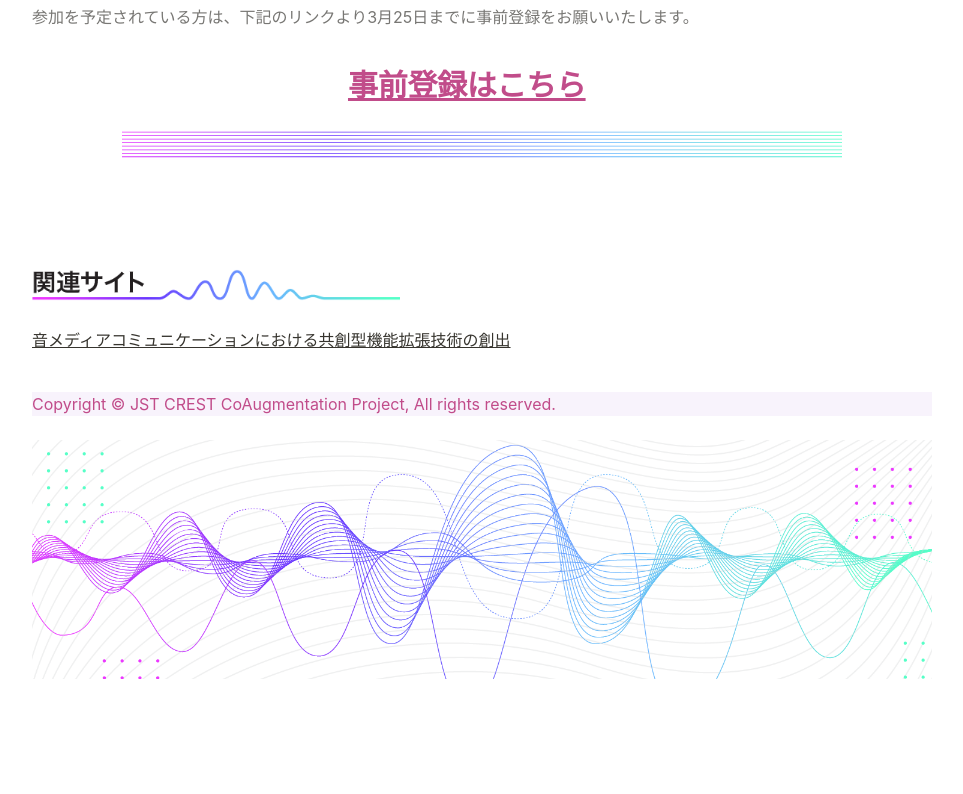
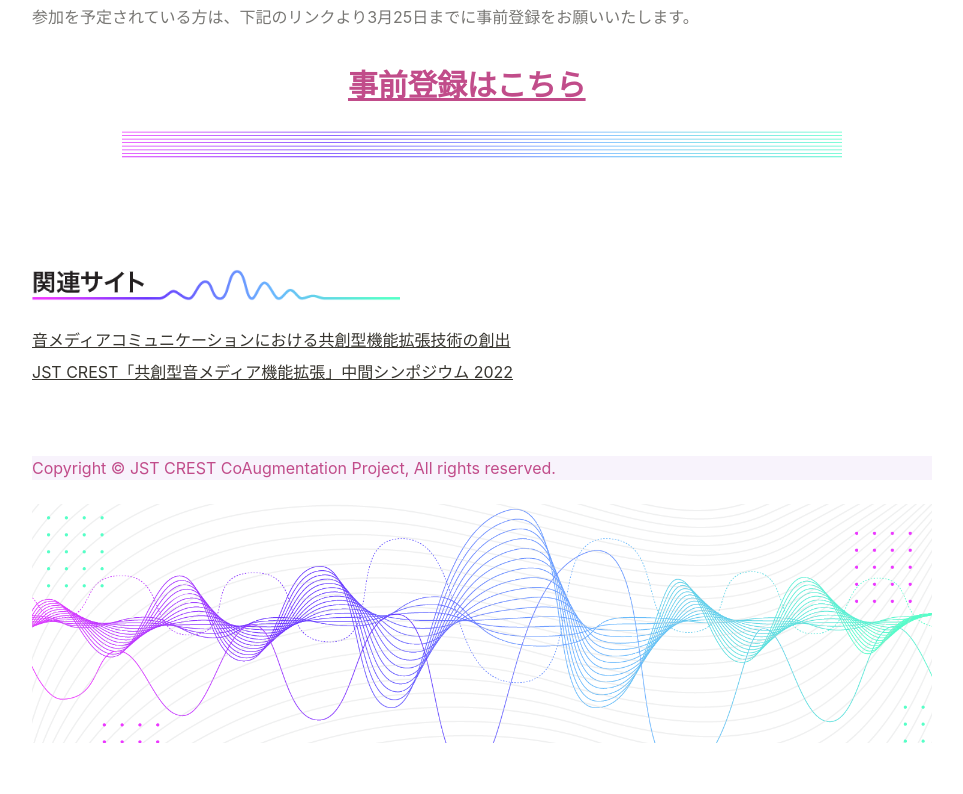
Before and after one commit to todalab/crest-coaugmentation, a plain HTML site: page index.html in a window 1280 px wide. Shown: the part 8211-9005 px from the top of the page, without its empty margins (158-1121 px from the left). Before the commit the page ends 8970 px from the top, so only its background shows below. Drawn offline with Linux system fonts and the light colour scheme.

Commit message:
Add previous HP link

```diff
--- a/index.html
+++ b/index.html
@@ -733,6 +733,7 @@ blockquote {
 </p></div><div id="1ad468ee-b10d-8033-968f-db1d6787e2d5" style="width:37.5%" class="column"><h1 id="1ad468ee-b10d-801d-a7aa-cd7fcc35b619" class="block-color-red"><mark class="highlight-pink"><strong><a href="https://forms.gle/MGRB8yuzvPgJkCge9">事前登録はこちら</a></strong></mark></h1></div><div id="1ad468ee-b10d-80e2-bc8a-f9e563484a7b" style="width:29.166666666666675%" class="column"><p id="1ad468ee-b10d-8081-820d-f4c287a7a195" class="">
 </p></div></div><figure id="1ad468ee-b10d-8060-86a8-d1a73f0f7a82" class="image"><a href="JST%20CREST%E3%80%8C%E5%85%B1%E5%89%B5%E5%9E%8B%E9%9F%B3%E3%83%A1%E3%83%86%E3%82%99%E3%82%A3%E3%82%A2%E6%A9%9F%E8%83%BD%E6%8B%A1%E5%BC%B5%E3%80%8D%E6%88%90%E6%9E%9C%E5%A0%B1%E5%91%8A%E3%82%B7%E3%83%B3%E3%83%9B%E3%82%9A%E3%82%B7%E3%82%99%E3%82%A6%E3%83%A0%201ad468eeb10d80859c9dde2c4b00cef1/%25E3%2582%25A2%25E3%2583%25BC%25E3%2583%2588%25E3%2583%259B%25E3%2582%2599%25E3%2583%25BC%25E3%2583%2588%25E3%2582%2599_28_%25E3%2581%25AE%25E3%2582%25B3%25E3%2583%2592%25E3%2582%259A%25E3%2583%25BC_6.png"><img style="width:720px" src="images/%25E3%2582%25A2%25E3%2583%25BC%25E3%2583%2588%25E3%2583%259B%25E3%2582%2599%25E3%2583%25BC%25E3%2583%2588%25E3%2582%2599_28_%25E3%2581%25AE%25E3%2582%25B3%25E3%2583%2592%25E3%2582%259A%25E3%2583%25BC_6.png"/></a></figure><p id="1ad468ee-b10d-80ad-b369-f27567953dfd" class="">
 </p><p id="1ad468ee-b10d-80f3-a6a2-f79d294de3a5" class="">
-</p><figure id="1ad468ee-b10d-8096-92ad-c64f04de04d1" class="image" style="text-align:left"><a href="JST%20CREST%E3%80%8C%E5%85%B1%E5%89%B5%E5%9E%8B%E9%9F%B3%E3%83%A1%E3%83%86%E3%82%99%E3%82%A3%E3%82%A2%E6%A9%9F%E8%83%BD%E6%8B%A1%E5%BC%B5%E3%80%8D%E6%88%90%E6%9E%9C%E5%A0%B1%E5%91%8A%E3%82%B7%E3%83%B3%E3%83%9B%E3%82%9A%E3%82%B7%E3%82%99%E3%82%A6%E3%83%A0%201ad468eeb10d80859c9dde2c4b00cef1/%25E3%2582%25A2%25E3%2583%25BC%25E3%2583%2588%25E3%2583%259B%25E3%2582%2599%25E3%2583%25BC%25E3%2583%2588%25E3%2582%2599_10_%25E3%2581%25AE%25E3%2582%25B3%25E3%2583%2592%25E3%2582%259A%25E3%2583%25BC_13.png"><img style="width:368px" src="images/%25E3%2582%25A2%25E3%2583%25BC%25E3%2583%2588%25E3%2583%259B%25E3%2582%2599%25E3%2583%25BC%25E3%2583%2588%25E3%2582%2599_10_%25E3%2581%25AE%25E3%2582%25B3%25E3%2583%2592%25E3%2582%259A%25E3%2583%25BC_13.png"/></a></figure><p id="1ad468ee-b10d-80a3-87f4-c9f70326028e" class=""><a href="https://www.toda.is.i.nagoya-u.ac.jp/CREST/index.html">音メディアコミュニケーションにおける共創型機能拡張技術の創出</a></p><p id="1ad468ee-b10d-80d5-a10a-c8586d43b24d" class="">
+</p><figure id="1ad468ee-b10d-8096-92ad-c64f04de04d1" class="image" style="text-align:left"><a href="JST%20CREST%E3%80%8C%E5%85%B1%E5%89%B5%E5%9E%8B%E9%9F%B3%E3%83%A1%E3%83%86%E3%82%99%E3%82%A3%E3%82%A2%E6%A9%9F%E8%83%BD%E6%8B%A1%E5%BC%B5%E3%80%8D%E6%88%90%E6%9E%9C%E5%A0%B1%E5%91%8A%E3%82%B7%E3%83%B3%E3%83%9B%E3%82%9A%E3%82%B7%E3%82%99%E3%82%A6%E3%83%A0%201ad468eeb10d80859c9dde2c4b00cef1/%25E3%2582%25A2%25E3%2583%25BC%25E3%2583%2588%25E3%2583%259B%25E3%2582%2599%25E3%2583%25BC%25E3%2583%2588%25E3%2582%2599_10_%25E3%2581%25AE%25E3%2582%25B3%25E3%2583%2592%25E3%2582%259A%25E3%2583%25BC_13.png"><img style="width:368px" src="images/%25E3%2582%25A2%25E3%2583%25BC%25E3%2583%2588%25E3%2583%259B%25E3%2582%2599%25E3%2583%25BC%25E3%2583%2588%25E3%2582%2599_10_%25E3%2581%25AE%25E3%2582%25B3%25E3%2583%2592%25E3%2582%259A%25E3%2583%25BC_13.png"/></a></figure><p id="1ad468ee-b10d-80a3-87f4-c9f70326028e" class=""><a href="https://www.toda.is.i.nagoya-u.ac.jp/CREST/index.html">音メディアコミュニケーションにおける共創型機能拡張技術の創出</a></p><p id="1af468ee-b10d-80f9-b618-e5b84bff27d2" class=""><a href="https://crest-coaugmentation.com/index_2022.html">JST CREST「共創型音メディア機能拡張」中間シンポジウム 2022</a></p><p id="1ad468ee-b10d-80d5-a10a-c8586d43b24d" class="">
+</p><p id="1ad468ee-b10d-80d5-a10a-c8586d43b24d" class="">
 </p><p id="1ad468ee-b10d-808f-b0b6-fc01e7b0b823" class="block-color-purple_background"><mark class="highlight-pink">Copyright © JST CREST CoAugmentation Project, All rights reserved.</mark></p><figure id="1ad468ee-b10d-8026-89e0-cfe3cf2836d0" class="image"><a href="JST%20CREST%E3%80%8C%E5%85%B1%E5%89%B5%E5%9E%8B%E9%9F%B3%E3%83%A1%E3%83%86%E3%82%99%E3%82%A3%E3%82%A2%E6%A9%9F%E8%83%BD%E6%8B%A1%E5%BC%B5%E3%80%8D%E6%88%90%E6%9E%9C%E5%A0%B1%E5%91%8A%E3%82%B7%E3%83%B3%E3%83%9B%E3%82%9A%E3%82%B7%E3%82%99%E3%82%A6%E3%83%A0%201ad468eeb10d80859c9dde2c4b00cef1/%25E3%2582%25A2%25E3%2583%25BC%25E3%2583%2588%25E3%2583%259B%25E3%2582%2599%25E3%2583%25BC%25E3%2583%2588%25E3%2582%2599_3_%25E3%2581%25AE%25E3%2582%25B3%25E3%2583%2592%25E3%2582%259A%25E3%2583%25BC.png"><img style="width:1392px" src="images/%25E3%2582%25A2%25E3%2583%25BC%25E3%2583%2588%25E3%2583%259B%25E3%2582%2599%25E3%2583%25BC%25E3%2583%2588%25E3%2582%2599_3_%25E3%2581%25AE%25E3%2582%25B3%25E3%2583%2592%25E3%2582%259A%25E3%2583%25BC.png"/></a></figure><p id="1ae468ee-b10d-80a0-ba5f-fc094a1eb28e" class="">
 </p></div></article><span class="sans" style="font-size:14px;padding-top:2em"></span></body></html>
```
